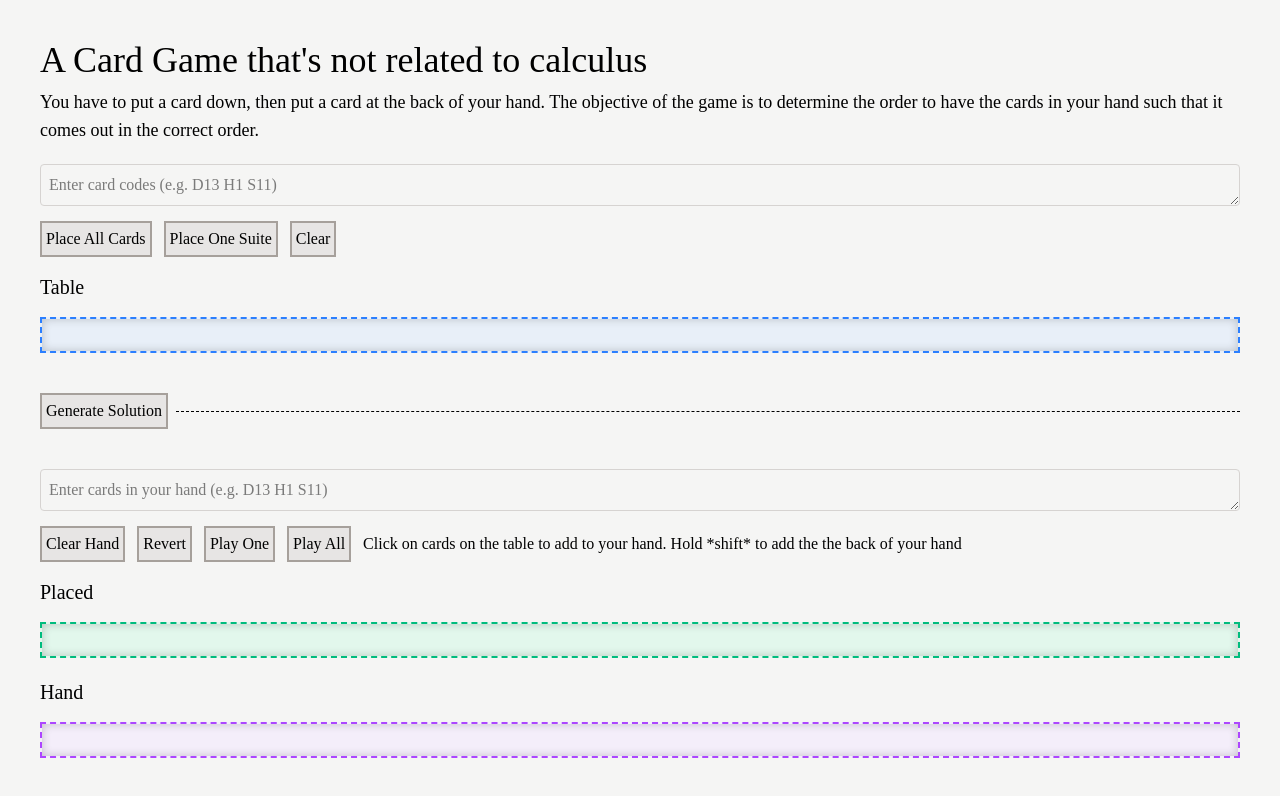
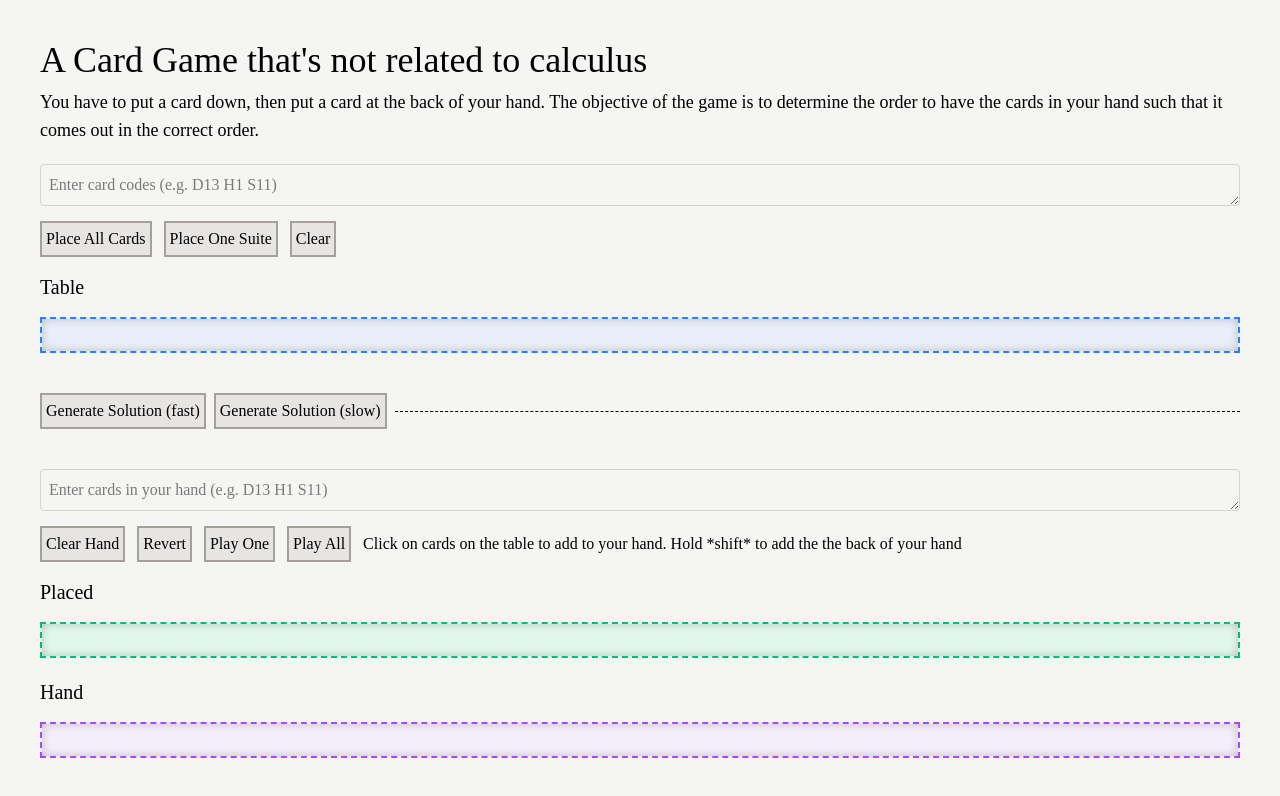
Before and after one commit to Tnixc/card-game, a Svelte app: page / in a window 1280 px wide. Shown: the top 796 px of the page. Built offline with nearby package versions, Linux system fonts and the light colour scheme; a web font is replaced by a local one.

Commit message:
probably working

```diff
--- a/src/App.svelte
+++ b/src/App.svelte
@@ -6,6 +6,7 @@
     let cards: number[] = [];
     let debounceTimer: number;
     let handComponent: Hand;
+    let highlightedCardIndex: number | null = null;
 
     function parseCardCode(code: string): number | null {
         const suit = code[0].toUpperCase();
@@ -56,41 +57,40 @@
         cards = [];
     }
 
-    let highlightedCardIndex: number | null = null;
+    async function calculateCorrectHand(ms: number) {
+        // Store original deck order
+        const deck = [...cards];
+        let hand: number[] = [];
 
-    function calculateCorrectHand() {
-        if (cards.length === 0) return;
+        // Clear any existing cards in hand
+        handComponent.setHand([]);
 
-        let deck = [...cards].reverse();
-        let hand: number[] = [];
-        let currentIndex = 0;
+        // Animate the process
+        for (let i = deck.length - 1; i >= 0; i--) {
+            // Highlight the card we're about to take
+            highlightedCardIndex = i;
+            await new Promise((r) => setTimeout(r, ms));
 
-        function animateStep() {
-            if (deck.length === 0) {
-                highlightedCardIndex = null;
-                return;
+            // If we have cards in hand, move last card to front
+
+            if (hand.length > 0) {
+                handComponent.setFlash(true);
+                const lastCard = hand.pop()!;
+                hand.unshift(lastCard);
+                await new Promise((r) => setTimeout(r, ms));
+                handComponent.setFlash(false);
+                handComponent.setHand(hand);
+                await new Promise((r) => setTimeout(r, ms));
             }
 
-            // Highlight the current card
-            highlightedCardIndex = currentIndex;
-
-            setTimeout(() => {
-                if (hand.length > 0) {
-                    hand.unshift(hand.pop()!);
-                }
-                hand.unshift(deck.pop()!);
-                handComponent.setHand(hand);
-
-                // Remove the card from display
-                cards = cards.filter((_, i) => i !== currentIndex);
-                currentIndex;
-
-                // Continue animation
-                setTimeout(animateStep, 600);
-            }, 400);
+            // Take card from deck and add to front of hand
+            hand.unshift(deck[i]);
+            handComponent.setHand(hand);
+            await new Promise((r) => setTimeout(r, ms));
         }
 
-        animateStep();
+        // Clear highlight
+        highlightedCardIndex = null;
     }
 </script>
 
@@ -143,7 +143,12 @@
         {/each}
     </div>
     <div class="flex gap-2 items-center my-10">
-        <button on:click={calculateCorrectHand}>Generate Solution</button>
+        <button on:click={calculateCorrectHand(50)}
+            >Generate Solution (fast)</button
+        >
+        <button on:click={calculateCorrectHand(500)}
+            >Generate Solution (slow)</button
+        >
         <hr class="border-dashed grow" />
     </div>
     <Hand bind:this={handComponent} />
--- a/src/lib/Hand.svelte
+++ b/src/lib/Hand.svelte
@@ -8,8 +8,6 @@
     let placedComponent: Placed;
     let playTimer: number;
     let counter = 0;
-    export let isSwapping = false;
-
     export function addCardToBack(cardNumber: number) {
         handCards = [...handCards, cardNumber];
         updateInputFromCards();
@@ -18,6 +16,11 @@
     export function addCardToFront(cardNumber: number) {
         handCards = [cardNumber, ...handCards];
         updateInputFromCards();
+    }
+
+    let isFlashLast = false;
+    export function setFlash(x: boolean) {
+        isFlashLast = x;
     }
 
     function updateInputFromCards() {
@@ -100,7 +103,6 @@
         handCards = [];
         counter = 0;
         hasStoredState = false;
-        updateInputFromCards();
     }
 
     function clearPlaced() {
@@ -125,12 +127,10 @@
         class="w-full p-2 border border-stone-300 rounded h-[42px] min-h-[42px] resize-y"
     />
     <div class="flex gap-3 items-center">
-        <button class="" on:click={clearHand}>Clear Hand</button>
-        <button class="" on:click={revertHand} disabled={!hasStoredState}
-            >Revert</button
-        >
-        <button class="" on:click={playOne}>Play One</button>
-        <button class="" on:click={playAll}>Play All</button>
+        <button on:click={clearHand}>Clear Hand</button>
+        <button on:click={revertHand} disabled={!hasStoredState}>Revert</button>
+        <button on:click={playOne}>Play One</button>
+        <button on:click={playAll}>Play All</button>
         <p>
             Click on cards on the table to add to your hand. Hold *shift* to add
             the the back of your hand
@@ -146,15 +146,13 @@
     {#each handCards as cardNumber, index}
         <img
             draggable="false"
-            class="{index === 0 && isSwapping
-                ? 'outline-amber-500 outline-4 outline-offset-2 shadow-2xl'
-                : index === handCards.length - 1 && isSwapping
-                  ? 'outline-lime-500 outline-4 outline-offset-2 shadow-2xl'
-                  : index === 0
-                    ? counter % 2 === 0
-                        ? 'outline-amber-500 outline-4 outline-offset-2 shadow-2xl'
-                        : 'outline-lime-500 outline-4 outline-offset-2 shadow-2xl'
-                    : ''} hover:scale-[1.1] hover:rotate-6 hover:shadow-lg duration-200"
+            class="{index === 0
+                ? counter % 2 === 0
+                    ? 'outline-amber-500 outline-4 outline-offset-2 shadow-2xl'
+                    : 'outline-lime-500 outline-4 outline-offset-2 shadow-2xl'
+                : isFlashLast && index === handCards.length - 1
+                  ? 'outline-purple-500 outline-4 outline-offset-2 shadow-2xl'
+                  : ''} hover:scale-[1.1] hover:rotate-6 hover:shadow-lg duration-200"
             src="/images/{cardNumber}.webp"
             alt="card {cardNumber}"
         />
```
